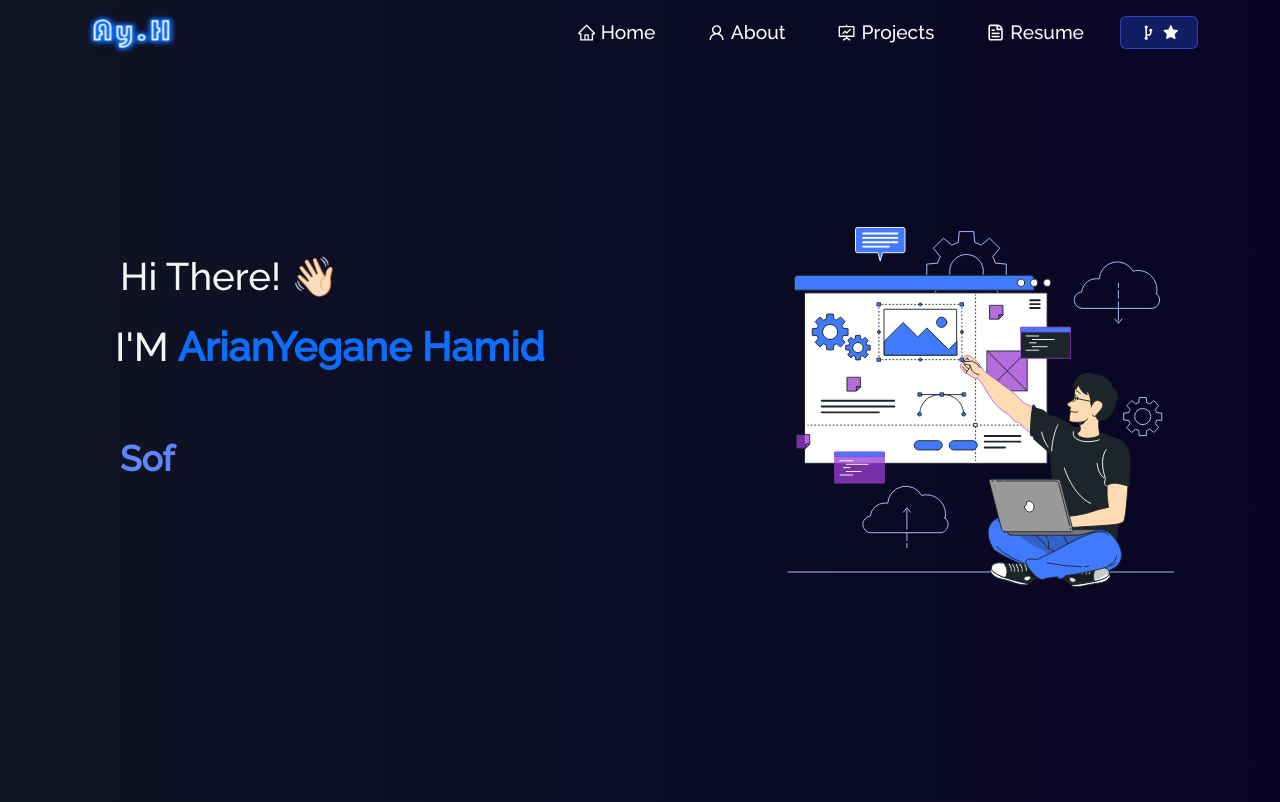
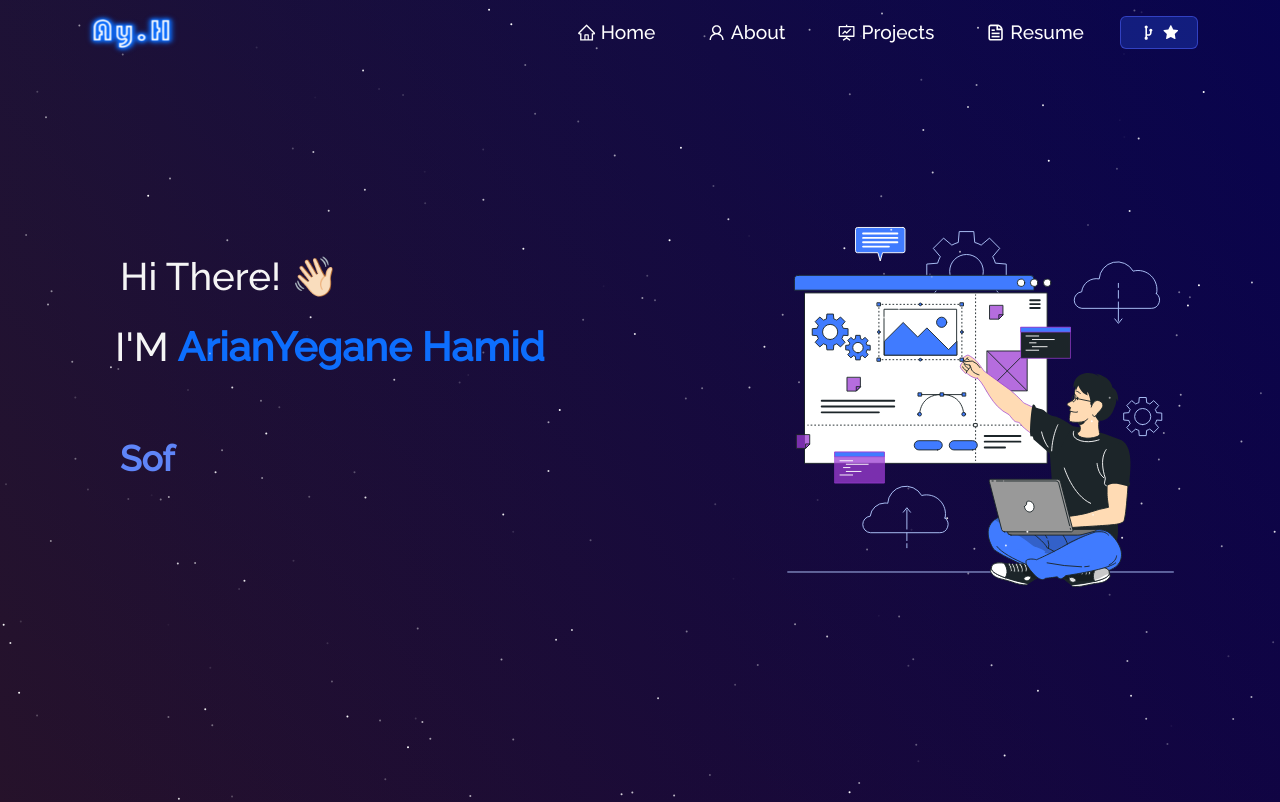
Before and after one commit to arianhamid/Modern-react-frontend-dev-portfolio, a React (Vite) app: page / in a window 1280 px wide. Shown: the top 802 px of the page. Built offline with nearby package versions, Linux system fonts and the light colour scheme.

Commit message:
some css styles updated

```diff
--- a/package.json
+++ b/package.json
@@ -21,7 +21,7 @@
     "react-parallax-tilt": "^1.7.168",
     "react-pdf": "^7.4.0",
     "react-router-dom": "^6.2.2",
-    "react-tsparticles": "^2.12.2",
+    "react-tsparticles": "^1.42.2",
     "typewriter-effect": "^2.21.0"
   },
   "devDependencies": {
--- a/src/components/Home/Home.jsx
+++ b/src/components/Home/Home.jsx
@@ -42,8 +42,8 @@ function Home() {
             </Col>
           </Row>
         </Container>
+      <Home2 />
       </Container>
-      <Home2 />
     </section>
   );
 }
--- a/src/components/Navbar.jsx
+++ b/src/components/Navbar.jsx
@@ -104,7 +104,7 @@ function NavBar() {
 
             <Nav.Item className="fork-btn">
               <Button
-                href="https://github.com/arianhamid/Portfolio"
+                href="https://github.com/arianhamid/Modern-react-frontend-dev-portfolio"
                 target="_blank"
                 className="fork-btn-inner"
               >
--- a/src/style.css
+++ b/src/style.css
@@ -1,8 +1,8 @@
 html {
   --section-background-color: linear-gradient(
     to bottom left,
-    rgba(17, 16, 16, 0.582),
-    rgba(12, 8, 24, 0.904)
+    rgba(9, 5, 246, 0.15),
+    rgba(220, 9, 9, 0.15)
   );
 
   --image-gradient: linear-gradient(
@@ -265,7 +265,11 @@ button:focus {
 .home-section {
   position: relative;
   z-index: -1;
-  background-image: linear-gradient(to left, rgb(8, 4, 37), rgb(15, 20, 35));
+  background-image: linear-gradient(
+    to bottom left,
+    rgba(9, 5, 246, 0.2),
+    rgba(220, 9, 9, 0.15)
+  );
   background-position: top center;
   background-repeat: no-repeat;
   padding-bottom: 30px !important;
```
Also changed, not shown: 1 other file (tests, documents, lock files or other folders).
